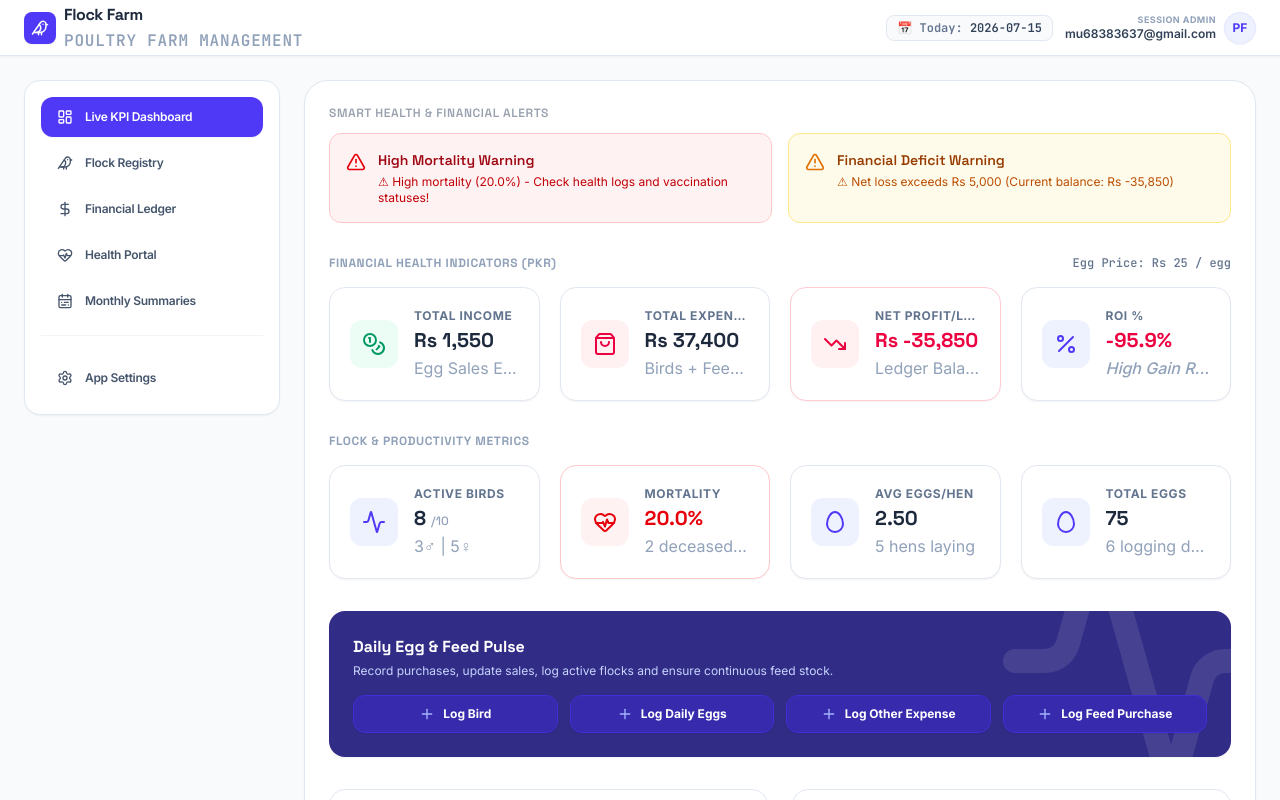
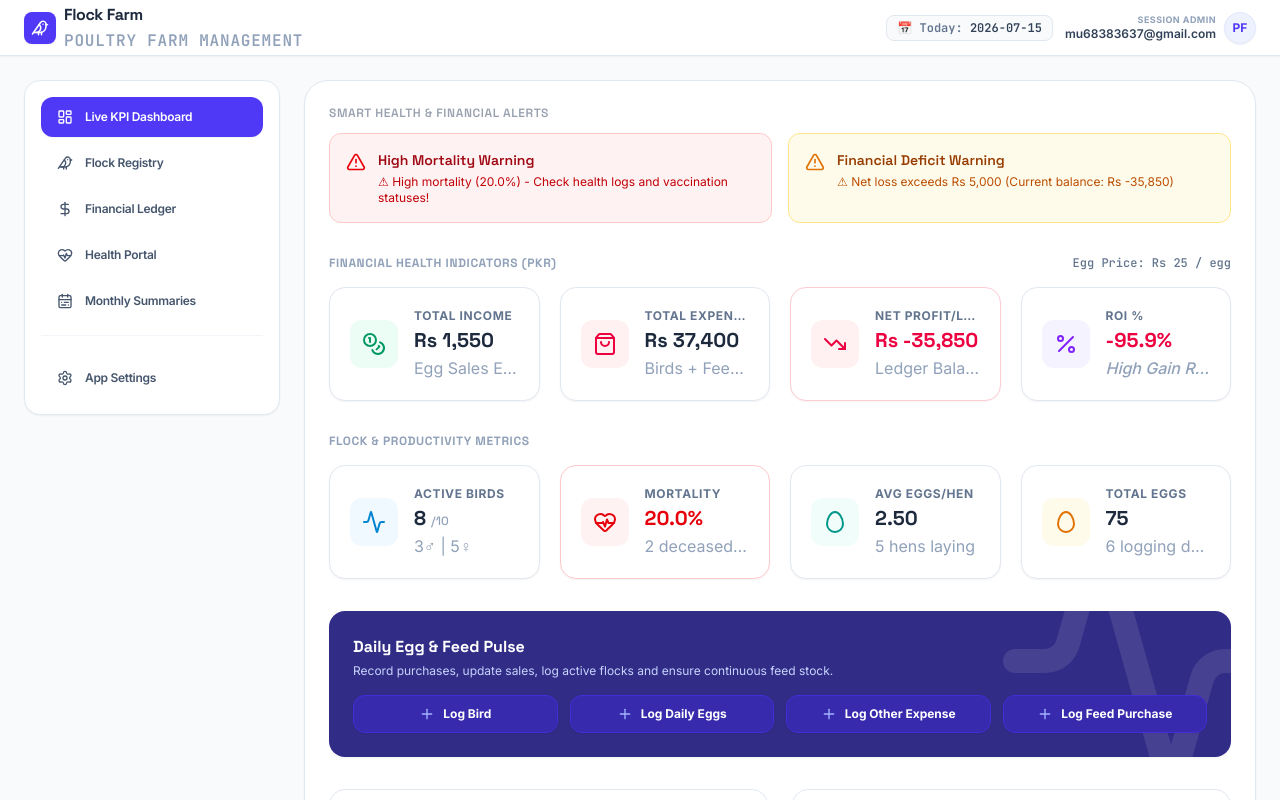
Before and after one commit to U-sman/flock_farm, a React (Vite) app: page / in a window 1280 px wide. Shown: the top 800 px of the page. Built offline with nearby package versions, Linux system fonts and the light colour scheme; no server answers.

Commit message:
Refine dashboard card colors

```diff
--- a/src/components/Dashboard.tsx
+++ b/src/components/Dashboard.tsx
@@ -183,12 +183,12 @@ export default function Dashboard({
 
           {/* ROI Card */}
           <div className="bg-white p-4 sm:p-5 rounded-2xl border border-slate-200 shadow-xs flex items-center gap-3 sm:gap-4 hover:border-slate-300 hover:shadow-sm transition duration-150 animate-in fade-in zoom-in-95 duration-150" id="kpi-roi">
-            <div className="p-2 sm:p-3 bg-indigo-50 text-indigo-600 rounded-xl shrink-0">
+            <div className="p-2 sm:p-3 bg-violet-50 text-violet-600 rounded-xl shrink-0">
               <Percent className="w-5 h-5 sm:w-6 sm:h-6" />
             </div>
             <div className="min-w-0">
               <p className="text-2xs sm:text-xs text-slate-500 font-bold uppercase tracking-wider truncate">ROI %</p>
-              <h4 className={`text-sm sm:text-xl font-bold font-mono mt-0.5 truncate ${roiPercent >= 0 ? 'text-indigo-600' : 'text-rose-600'}`}>
+              <h4 className={`text-sm sm:text-xl font-bold font-mono mt-0.5 truncate ${roiPercent >= 0 ? 'text-violet-600' : 'text-rose-600'}`}>
                 {roiPercent.toFixed(1)}%
               </h4>
               <p className="text-4xs sm:text-3xs text-slate-400 mt-0.5 truncate font-medium italic">High Gain Ratio</p>
@@ -206,7 +206,7 @@ export default function Dashboard({
         <div className="grid grid-cols-2 lg:grid-cols-4 gap-3 sm:gap-5">
           {/* Active Birds */}
           <div className="bg-white p-4 sm:p-5 rounded-2xl border border-slate-200 shadow-xs flex items-center gap-3 sm:gap-4 hover:border-slate-300 hover:shadow-sm transition duration-150 animate-in fade-in zoom-in-95 duration-150" id="kpi-active-birds">
-            <div className="p-2 sm:p-3 bg-indigo-50 text-indigo-600 rounded-xl shrink-0">
+            <div className="p-2 sm:p-3 bg-sky-50 text-sky-600 rounded-xl shrink-0">
               <Activity className="w-5 h-5 sm:w-6 sm:h-6" />
             </div>
             <div className="min-w-0">
@@ -240,7 +240,7 @@ export default function Dashboard({
 
           {/* Average Eggs/Hen/Day */}
           <div className="bg-white p-4 sm:p-5 rounded-2xl border border-slate-200 shadow-xs flex items-center gap-3 sm:gap-4 hover:border-slate-300 hover:shadow-sm transition duration-150 animate-in fade-in zoom-in-95 duration-150" id="kpi-egg-efficiency">
-            <div className="p-2 sm:p-3 bg-indigo-50 text-indigo-600 rounded-xl shrink-0">
+            <div className="p-2 sm:p-3 bg-teal-50 text-teal-600 rounded-xl shrink-0">
               <Egg className="w-5 h-5 sm:w-6 sm:h-6" />
             </div>
             <div className="min-w-0">
@@ -252,7 +252,7 @@ export default function Dashboard({
 
           {/* Total Eggs Collected */}
           <div className="bg-white p-4 sm:p-5 rounded-2xl border border-slate-200 shadow-xs flex items-center gap-3 sm:gap-4 hover:border-slate-300 hover:shadow-sm transition duration-150 animate-in fade-in zoom-in-95 duration-150" id="kpi-total-eggs">
-            <div className="p-2 sm:p-3 bg-indigo-50 text-indigo-600 rounded-xl shrink-0">
+            <div className="p-2 sm:p-3 bg-amber-50 text-amber-600 rounded-xl shrink-0">
               <Egg className="w-5 h-5 sm:w-6 sm:h-6" />
             </div>
             <div className="min-w-0">
```
